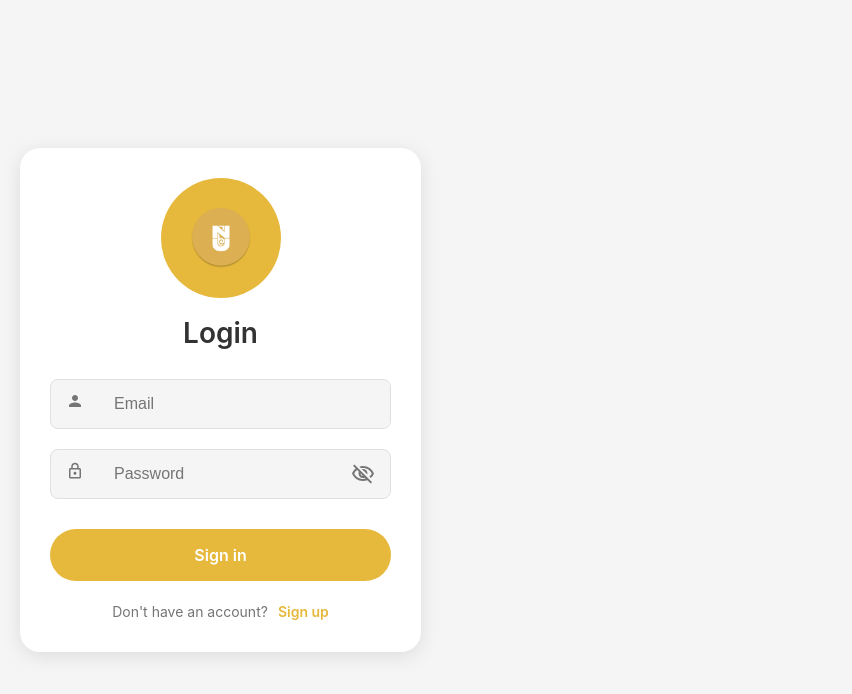
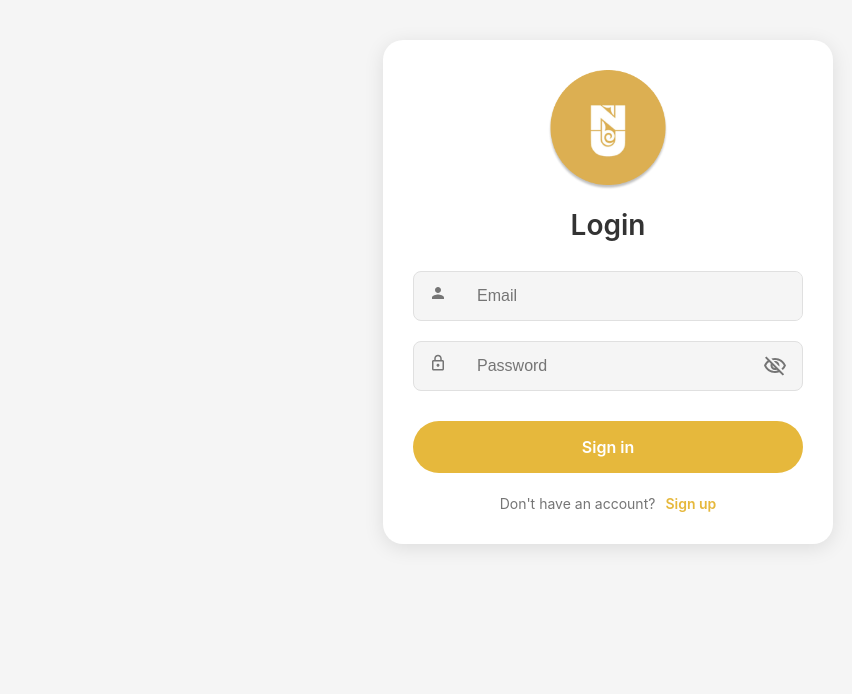
Before and after one commit to Zaykenov/senior_front, a React (Vite) app: page /login in a window 1280 px wide. Shown: the top 694 px of the page, without its empty margins (0-852 px from the left). Built offline with nearby package versions, Linux system fonts and the light colour scheme.

Commit message:
editing auth pages to match the design

```diff
--- a/src/pages/Register.tsx
+++ b/src/pages/Register.tsx
@@ -2,7 +2,7 @@ import { useState } from 'react';
 import { Link, useNavigate } from 'react-router-dom';
 import { authService } from '../services/api';
 import '../styles/Auth.css';
-import logo from '../assets/images/logo.svg';
+import logo from '../assets/images/nu_logo.png';
 
 const Register = () => {
   const [name, setName] = useState('');
--- a/src/styles/Auth.css
+++ b/src/styles/Auth.css
@@ -1,11 +1,14 @@
-/* Auth pages styles */
 .auth-container {
   display: flex;
   justify-content: center;
-  align-items: center;
-  min-height: 100vh;
+  /* align-items: center;        <-- remove this if you don’t want strict vertical centering */
+  align-items: flex-start;       /* optional: place card near top instead of perfectly center */
+  width: 95vw;
+  min-height: 100vh;             /* use min-height instead of fixed 100vh or remove completely */
   background-color: #f5f5f5;
-  padding: 20px;
+  padding: 40px 20px;
+  box-sizing: border-box;
+  overflow-x: hidden;
 }
 
 .auth-card {
@@ -14,7 +17,8 @@
   box-shadow: 0 4px 20px rgba(0, 0, 0, 0.1);
   width: 100%;
   max-width: 450px;
-  padding: 30px;
+  /* Decrease top padding to avoid large whitespace */
+  padding: 30px 30px 30px;
   display: flex;
   flex-direction: column;
   align-items: center;
@@ -23,8 +27,6 @@
 .logo-container {
   width: 120px;
   height: 120px;
-  background-color: #E6B83C;
-  border-radius: 50%;
   display: flex;
   justify-content: center;
   align-items: center;
@@ -32,8 +34,8 @@
 }
 
 .logo {
-  width: 60px;
-  height: 60px;
+  width: 120px;
+  height: 120px;
 }
 
 .auth-title {
```
